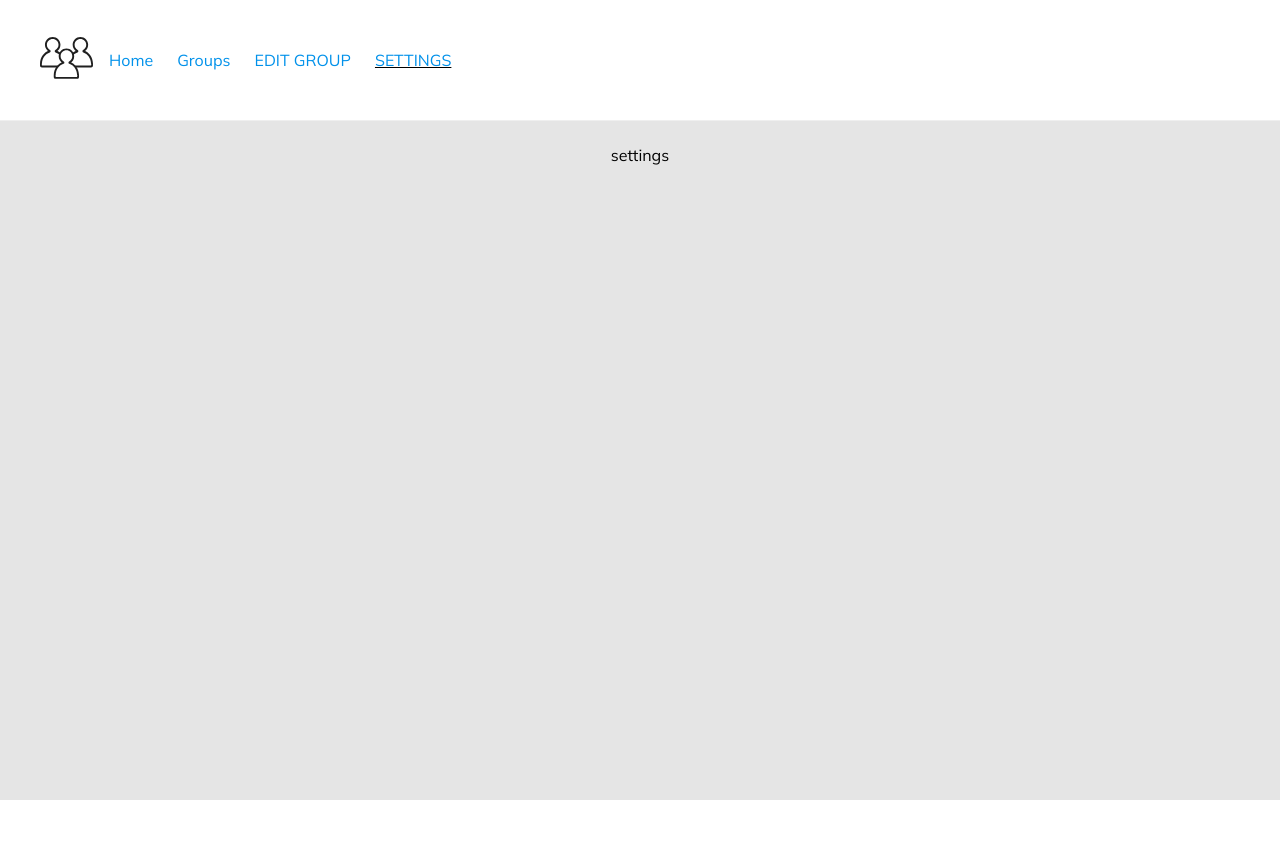
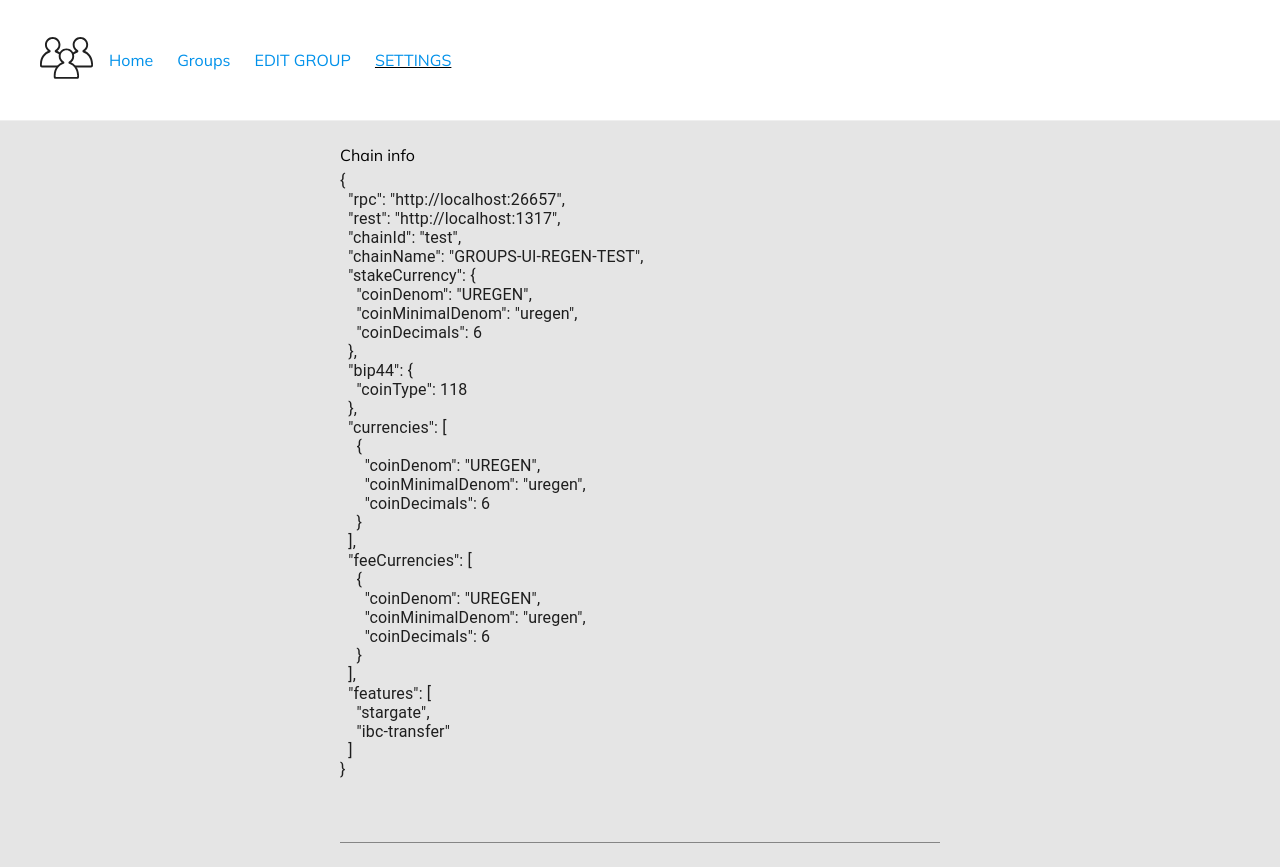
Before and after one commit to cosmos/groups-ui, a React (Create React App) app: page /settings in a window 1280 px wide. Before the commit the page ends 800 px from the top, so only its background shows below. Built offline with nearby package versions, Linux system fonts and the light colour scheme; what @cosmjs/launchpad, @cosmjs/proto-signing, @cosmjs/stargate, @keplr-wallet/cosmos would draw is missing.

Commit message:
[Groups] - page with settings;

```diff
--- a/src/app.tsx
+++ b/src/app.tsx
@@ -7,6 +7,7 @@ import { Routes } from './routes'
 import { EditGroup } from './pages/edit-group/edit-group'
 
 import './app.css'
+import { Settings } from './pages/settings/settings'
 
 
 export const App: React.FC = () => {
@@ -28,7 +29,7 @@ export const App: React.FC = () => {
                 </Route>
                 <Route exact path={Routes.SETTINGS}>
                     <Page>
-                        <span>settings</span>
+                        <Settings />
                     </Page>
                 </Route>
             </Switch>
--- a/src/pages/edit-group/edit-group.tsx
+++ b/src/pages/edit-group/edit-group.tsx
@@ -65,7 +65,7 @@ const useStyles = makeStyles((theme) => ({
         }
     },
     inputTitle: {
-        fontFamily: '\'Lato\', sans-serif',
+        // fontFamily: '\'Lato\', sans-serif', // TODO download and specify in css (like with Mulish)
         fontStyle: 'normal',
         fontWeight: 'bold',
         fontSize: '18px',
--- a/src/pages/groups/admin-viev.tsx
+++ b/src/pages/groups/admin-viev.tsx
@@ -20,7 +20,7 @@ const useStyles = makeStyles((theme) => ({
         justifyContent: 'space-between',
         alignItems: 'center',
         marginBottom: '18px',
-        fontFamily: " 'Lato', sans-serif  ",
+        // fontFamily: " 'Lato', sans-serif  ", // TODO download and specify in css (like with Mulish)
         '& h1': {
             fontWeight: 900,
             lineHeight: '50px'
@@ -47,7 +47,7 @@ const useStyles = makeStyles((theme) => ({
         display: 'inline-flex',
         fontSize: '18px',
         alignItems: 'center',
-        fontFamily: " 'Lato', sans-serif ",
+        // fontFamily: " 'Lato', sans-serif ", // TODO download and specify in css (like with Mulish)
         marginBottom: '35px'
     },
     regen: {
--- a/src/pages/groups/groups.tsx
+++ b/src/pages/groups/groups.tsx
@@ -97,12 +97,27 @@ export const Groups: React.FC<{}> = observer(() => {
                                 <TableCell component="th" scope="row" className={tableStyle.nameCol} style={{ fontWeight: 900, fontSize: '18px' }}>
                                     {group.metadata.name}
                                 </TableCell>
-                                <TableCell className={tableStyle.col} style={{ fontSize: '16px', fontFamily: " 'Lato' " }}>{new Date(group.metadata.created).toISOString()}</TableCell>
-                                <TableCell className={tableStyle.col} style={{ fontSize: '16px', fontFamily: " 'Lato' " }}>{new Date(group.metadata.lastEdited).toISOString()}</TableCell>
+                                <TableCell className={tableStyle.col} style={{
+                                    fontSize: '16px',
+                                    // fontFamily: " 'Lato' "  // TODO download and specify in css (like with Mulish)
+                                }}>{new Date(group.metadata.created).toISOString()}</TableCell>
+                                <TableCell className={tableStyle.col} style={{
+                                    fontSize: '16px',
+                                    // fontFamily: " 'Lato' "  // TODO download and specify in css (like with Mulish)
+                                }}>{new Date(group.metadata.lastEdited).toISOString()}</TableCell>
                                 {/* <TableCell align="right">{group.metadata.description}</TableCell> */}
-                                <TableCell className={tableStyle.col} style={{ fontSize: '16px', fontFamily: " 'Lato' " }}>{(group.members || []).length}</TableCell>
-                                <TableCell className={tableStyle.col} style={{ fontSize: '16px', fontFamily: " 'Lato' " }}>TODO</TableCell>
-                                <TableCell className={tableStyle.col} style={{ fontSize: '16px', fontFamily: " 'Lato' " }}><Link to={`/groups/${group.info.group_id}`}>Edit</Link></TableCell>
+                                <TableCell className={tableStyle.col} style={{
+                                    fontSize: '16px',
+                                    // fontFamily: " 'Lato' " // TODO download and specify in css (like with Mulish)
+                                }}>{(group.members || []).length}</TableCell>
+                                <TableCell className={tableStyle.col} style={{
+                                    fontSize: '16px',
+                                    // fontFamily: " 'Lato' " // TODO download and specify in css (like with Mulish)
+                                }}>TODO</TableCell>
+                                <TableCell className={tableStyle.col} style={{
+                                    fontSize: '16px',
+                                    // fontFamily: " 'Lato' " // TODO download and specify in css (like with Mulish)
+                                }}><Link to={`/groups/${group.info.group_id}`}>Edit</Link></TableCell>
                             </TableRow>
                         ))}
                     </TableBody>
--- /dev/null
+++ b/src/pages/settings/settings.tsx
@@ -0,0 +1,33 @@
+import React, { useEffect, useState } from 'react'
+import { observer } from 'mobx-react-lite'
+import { useStores } from '../../shared-state/repo'
+import { Button, FormControl, InputLabel, MenuItem, Paper, Select, Step, StepLabel, Stepper, TextField } from '@material-ui/core'
+import { useHistory, useLocation, useParams } from 'react-router-dom'
+import { Routes } from '../../routes'
+import { toUint8Array } from '../../shared-state/groups-store'
+import { makeStyles } from '@material-ui/core/styles'
+import { Page } from '../page'
+
+export const Settings: React.FC<{}> = observer(() => {
+    const { chainInfo, setChainInfo } = useStores().chainInfoStore
+
+    return (
+        <div>
+            <label>
+                <p>Chain info</p>
+                <TextField
+                    style={{
+                        minWidth: '600px'
+                    }}
+                    fullWidth
+                    multiline
+                    rows={35}
+                    value={JSON.stringify(chainInfo, null, 2)}
+                    onChange={e => {
+                        setChainInfo(JSON.parse(`${e.target.value}`))
+                    }}
+                />
+            </label>
+        </div>
+    )
+})
--- a/src/shared-state/chain-info-store.ts
+++ b/src/shared-state/chain-info-store.ts
@@ -1,4 +1,4 @@
-import { observable } from 'mobx'
+import { action, makeObservable, observable } from 'mobx'
 import { ChainInfo } from '@keplr-wallet/types'
 import { Bech32Address } from '@keplr-wallet/cosmos'
 
@@ -9,11 +9,24 @@ export class ChainInfoStore {
     @observable
     keplrAccount: string = ""
 
-    // fetchKeplrAcc
+    constructor() {
+        makeObservable(this)
+    }
+
+    @action
+    setChainInfo = (chainInfo: ChainInfo) => {
+        this.chainInfo = chainInfo
+        window.localStorage.setItem("chainInfo", JSON.stringify(chainInfo))
+    }
 }
 
 //testnet
 function getDefaultChainInfo(): ChainInfo {
+    const lsChainInfo = window.localStorage.getItem("chainInfo")
+    if (lsChainInfo) {
+        return JSON.parse(lsChainInfo)
+    }
+
     return {
         rpc: `http://${window.location.hostname}:26657`,
         rest: `http://${window.location.hostname}:1317`,
```
